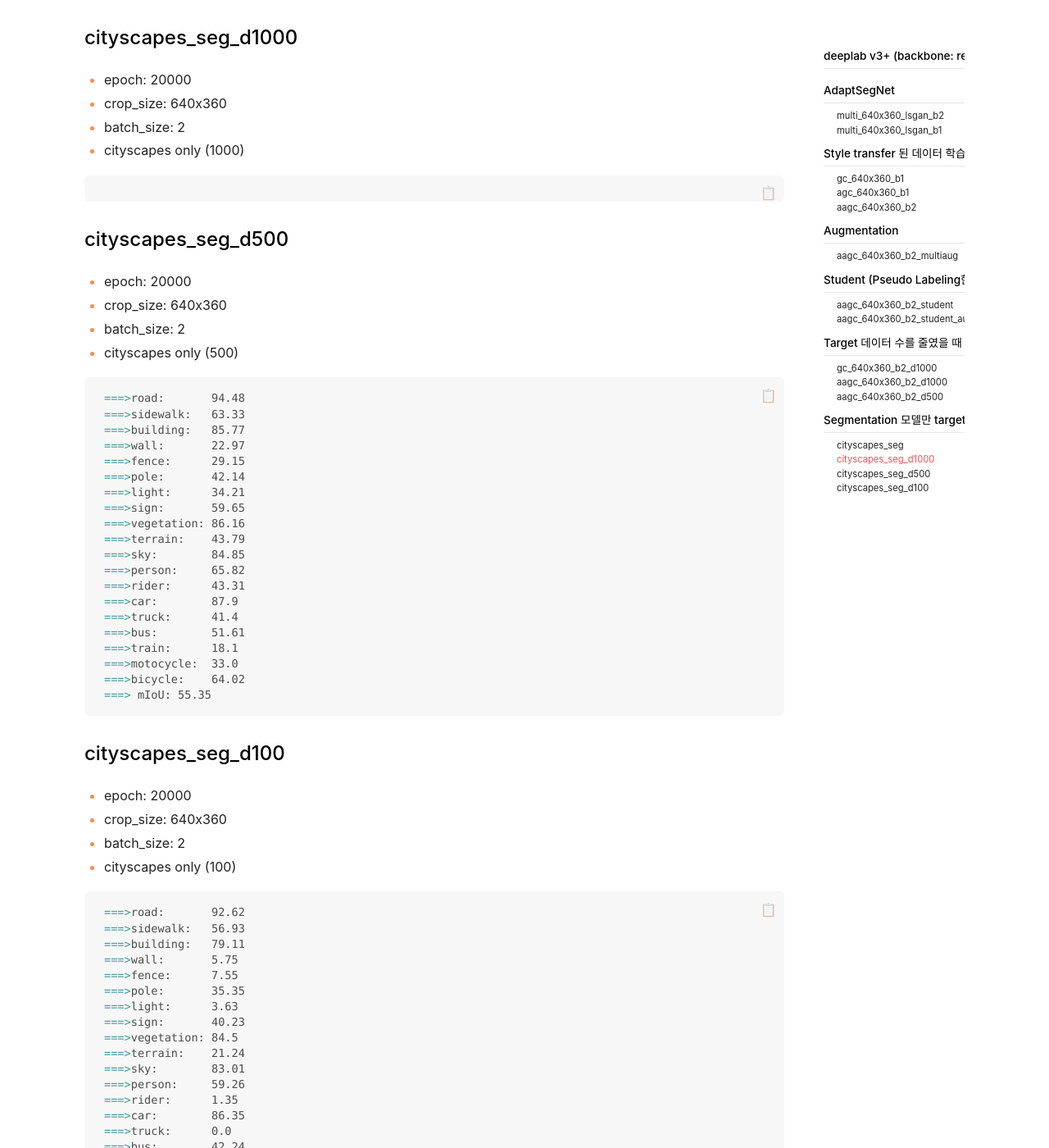
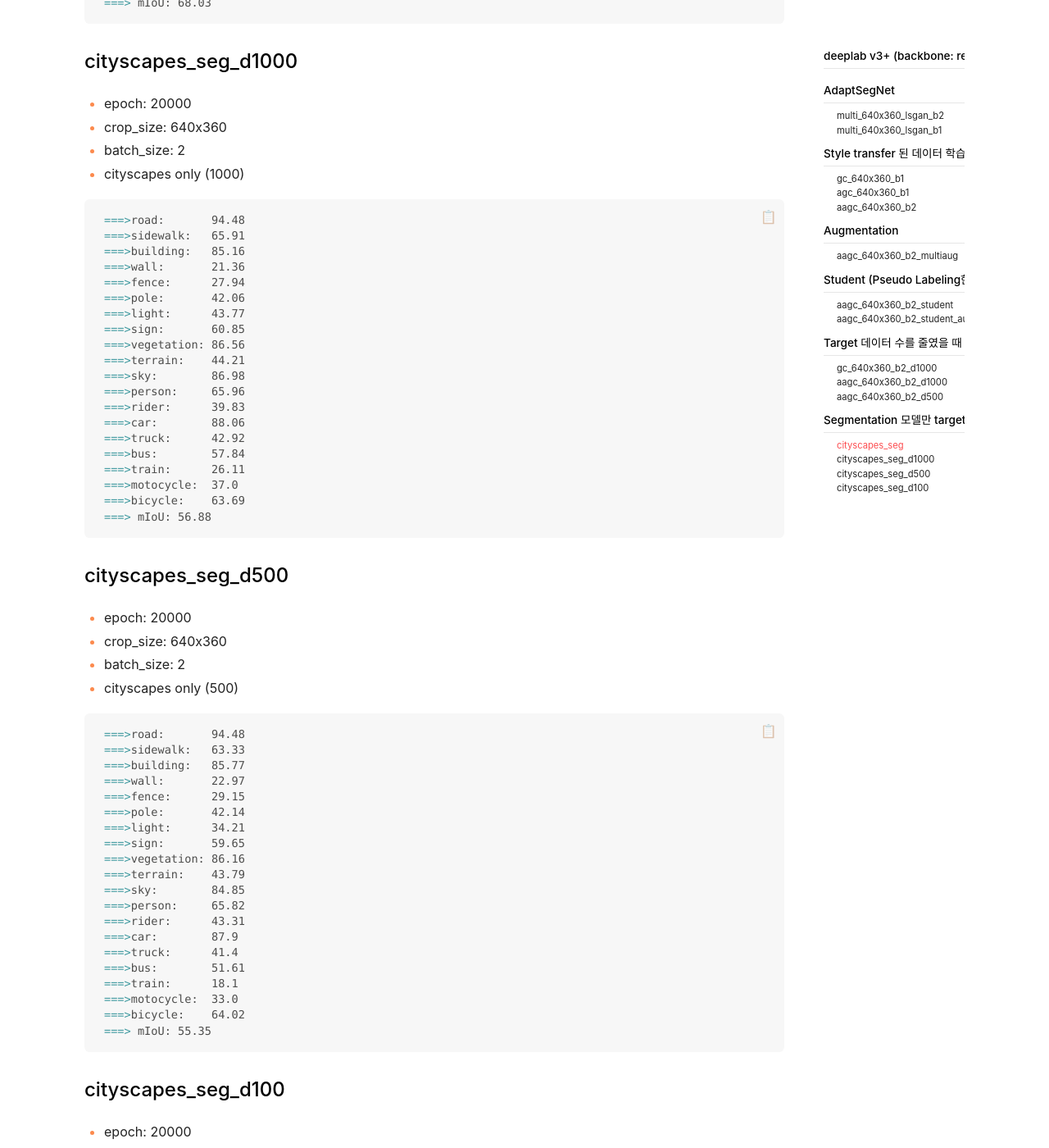
Before and after one commit to onecommit/hi-space.github.io, a Jekyll site: the page built from _posts/21-09-19-paper-eval.md, in a window 1280 px wide and 1400 px high, scrolled down 10849 px. Shown: the whole window at 82% size. Built offline with Jekyll 4.4.1, drawn with Linux system fonts in a browser that asks for light colours; nearby versions of some CDN libraries; comment, search, counter and statistics services are not loaded; some of the changed text lies outside the part shown.

Commit message:
1004-post

````diff
--- a/_posts/21-09-19-paper-eval.md
+++ b/_posts/21-09-19-paper-eval.md
@@ -282,6 +282,7 @@ python -u ./tools/eval.py \
 # Student (Pseudo Labeling한 데이터셋 추가)
 
 - Unlabeled 데이터에 hard labeling 하고 해당 데이터를 포함하여 학습
+  - Cityscapes 만으로 학습된 Deeplab v3+ 모델 사용 (mIoU: 78.271)
 - 좋은 성능을 보였던 `aagc_640x360_b1/GTA5_best.pth`(mIoU: 44.42) 를 restore 해서 추가 학습 진행
 
 ### aagc_640x360_b2_student
@@ -485,7 +486,26 @@ python -u ./tools/eval.py \
 - cityscapes only (1000)
 
 ```sh
-
+===>road:       94.48
+===>sidewalk:   65.91
+===>building:   85.16
+===>wall:       21.36
+===>fence:      27.94
+===>pole:       42.06
+===>light:      43.77
+===>sign:       60.85
+===>vegetation: 86.56
+===>terrain:    44.21
+===>sky:        86.98
+===>person:     65.96
+===>rider:      39.83
+===>car:        88.06
+===>truck:      42.92
+===>bus:        57.84
+===>train:      26.11
+===>motocycle:  37.0
+===>bicycle:    63.69
+===> mIoU: 56.88
 ```
 
 ### cityscapes_seg_d500
--- a/_sass/custom.scss
+++ b/_sass/custom.scss
@@ -31,7 +31,7 @@
         }
 
         &::after {
-            content: "Copied";
+            content: "Copied!";
             font-size: 0.8rem;
         }
     }
````
Also changed, not shown: _posts/21-09-08-ubuntu-file-copy-rsync.md (+9 -3 lines), _posts/21-10-01-semi-supervised-learning.md (+6 -8 lines), _posts/21-10-03-fixmatch.md (+3 -2 lines).
